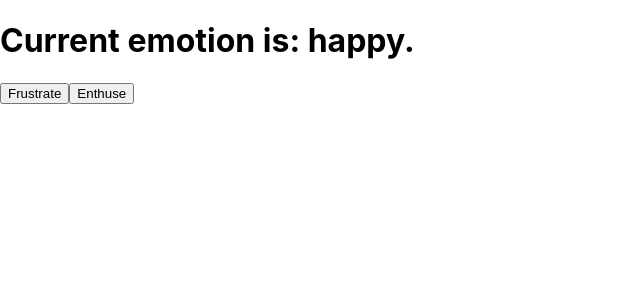
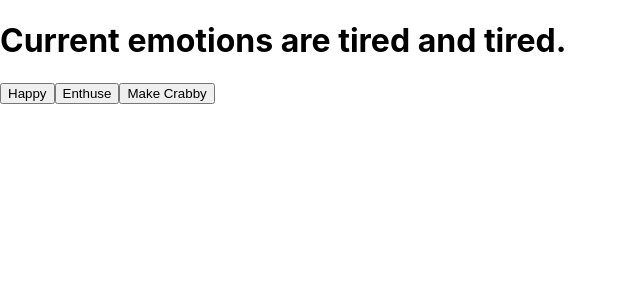
Before and after one commit to bonobothehappyape/react-essentials, a React (Create React App) app: page / in a window 1280 px wide. Shown: the top 300 px of the page, without its empty margins (0-640 px from the left). Built offline with nearby package versions, Linux system fonts and the light colour scheme.

Commit message:
- "useEffect" hook

```diff
--- a/src/App.js
+++ b/src/App.js
@@ -1,16 +1,31 @@
-import React, { useState } from "react";
+import React, {useState, useEffect} from "react";
 import "./App.css";
 
 function App() {
-  const [emotion, setEmotion] = useState("happy");
+    const [secondary, setSecondary] = useState("tired");
+    const [emotion, setEmotion] = useState("tired");
+
+    useEffect(() => {
+        console.log(`It's ${emotion} around here!`);
+    }, [emotion]);
+
+    useEffect(() => {
+        console.log(`It's ${secondary} around here.`);
+    }, [secondary]);
+
     return (
         <>
-      <h1>Current emotion is: {emotion}.</h1>
-      <button onClick={() => setEmotion("frustrated")}>
-        Frustrate
+            <h1>
+                Current emotions are {emotion} and {secondary}.
+            </h1>
+            <button onClick={() => setEmotion("happy")}>
+                Happy
             </button>
             <button onClick={() => setEmotion("enthusiastic")}>
                 Enthuse
+            </button>
+            <button onClick={() => setSecondary("crabby")}>
+                Make Crabby
             </button>
         </>
     );
```
Lines whose indentation alone changed are shown as unchanged.
